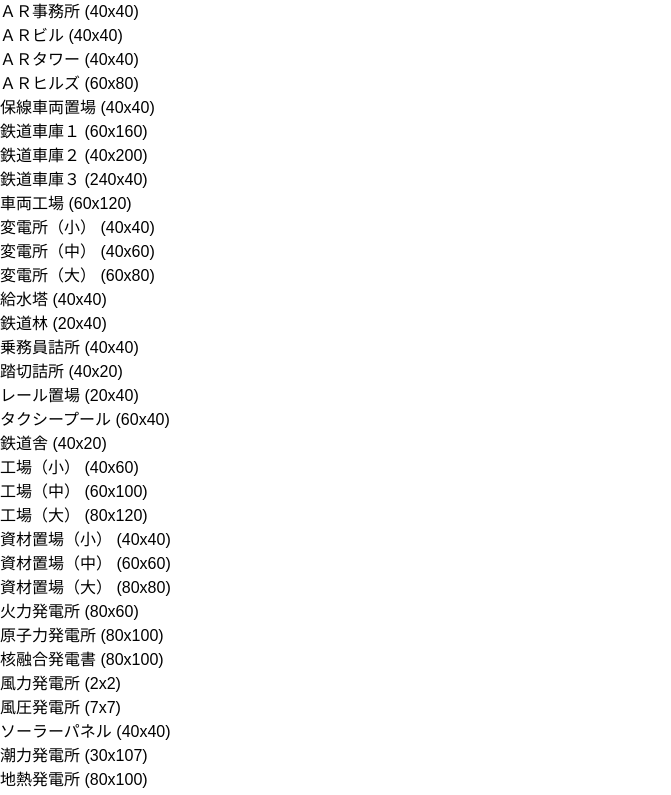
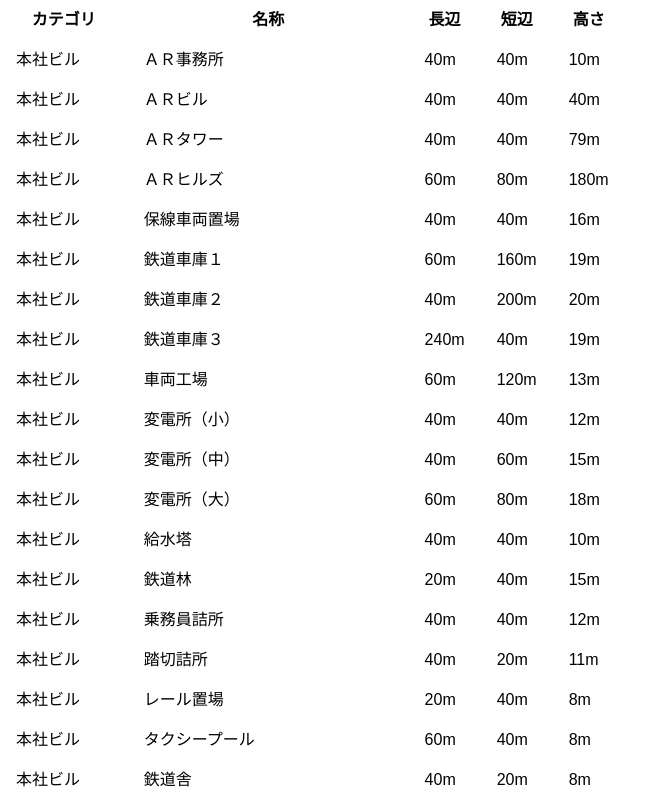
Before and after one commit to lollipop-onl/a9-tools, a Next.js app: page /search/constructions in a window 1280 px wide. Shown: the top 795 px of the page, without its empty margins (0-671 px from the left). Built offline with nearby package versions, Linux system fonts and the light colour scheme; a web font is replaced by a local one.

Commit message:
🔧 add table

```diff
--- a/package.json
+++ b/package.json
@@ -25,6 +25,7 @@
     "eslint": "8.9.0",
     "eslint-config-next": "12.1.0",
     "postcss": "^8.4.6",
+    "prettier-plugin-tailwindcss": "^0.1.7",
     "swr": "^1.2.2",
     "tailwindcss": "^3.0.23",
     "typescript": "4.5.5",
--- a/pages/search/constructions.tsx
+++ b/pages/search/constructions.tsx
@@ -6,15 +6,28 @@ const SearchConstructionsPage: NextPage = () => {
 
   return (
     <div>
-      <ul>
-        {constructions.map(({ name, width, depth }) => (
-          <li key={name}>
-            <p>
-              {name} ({width}x{depth})
-            </p>
-          </li>
-        ))}
-      </ul>
+      <table>
+        <thead>
+          <tr>
+            <th className="sticky top-0 bg-white py-2 text-center">カテゴリ</th>
+            <th className="sticky top-0 bg-white py-2 text-center">名称</th>
+            <th className="sticky top-0 bg-white py-2 text-center">長辺</th>
+            <th className="sticky top-0 bg-white py-2 text-center">短辺</th>
+            <th className="sticky top-0 bg-white py-2 text-center">高さ</th>
+          </tr>
+        </thead>
+        <tbody>
+          {constructions.map(({ category, name, width, depth, height }) => (
+            <tr key={name}>
+              <td className="px-4 py-2">{category}</td>
+              <td className="px-4 py-2">{name}</td>
+              <td className="px-4 py-2">{width}m</td>
+              <td className="px-4 py-2">{depth}m</td>
+              <td className="px-4 py-2">{height}m</td>
+            </tr>
+          ))}
+        </tbody>
+      </table>
     </div>
   );
 };
```
Also changed, not shown: 1 other file (tests, documents, lock files or other folders).
